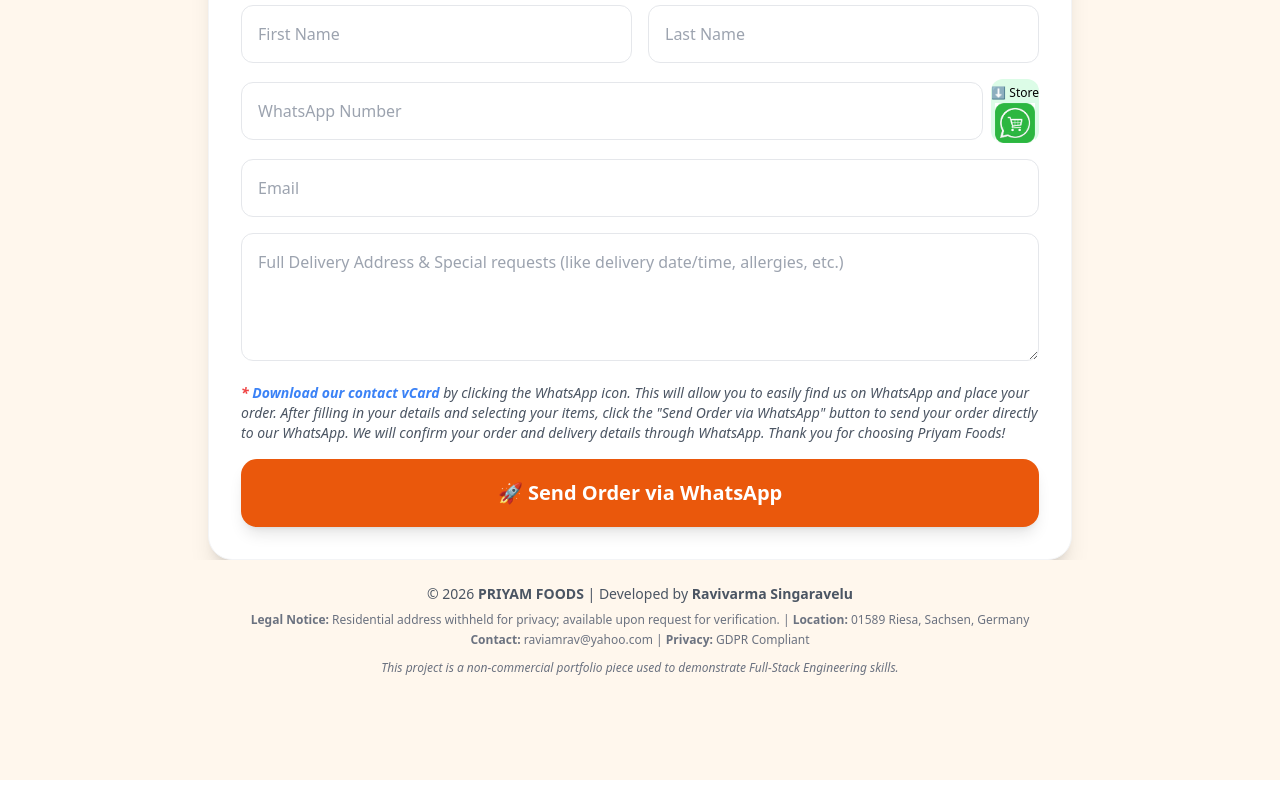
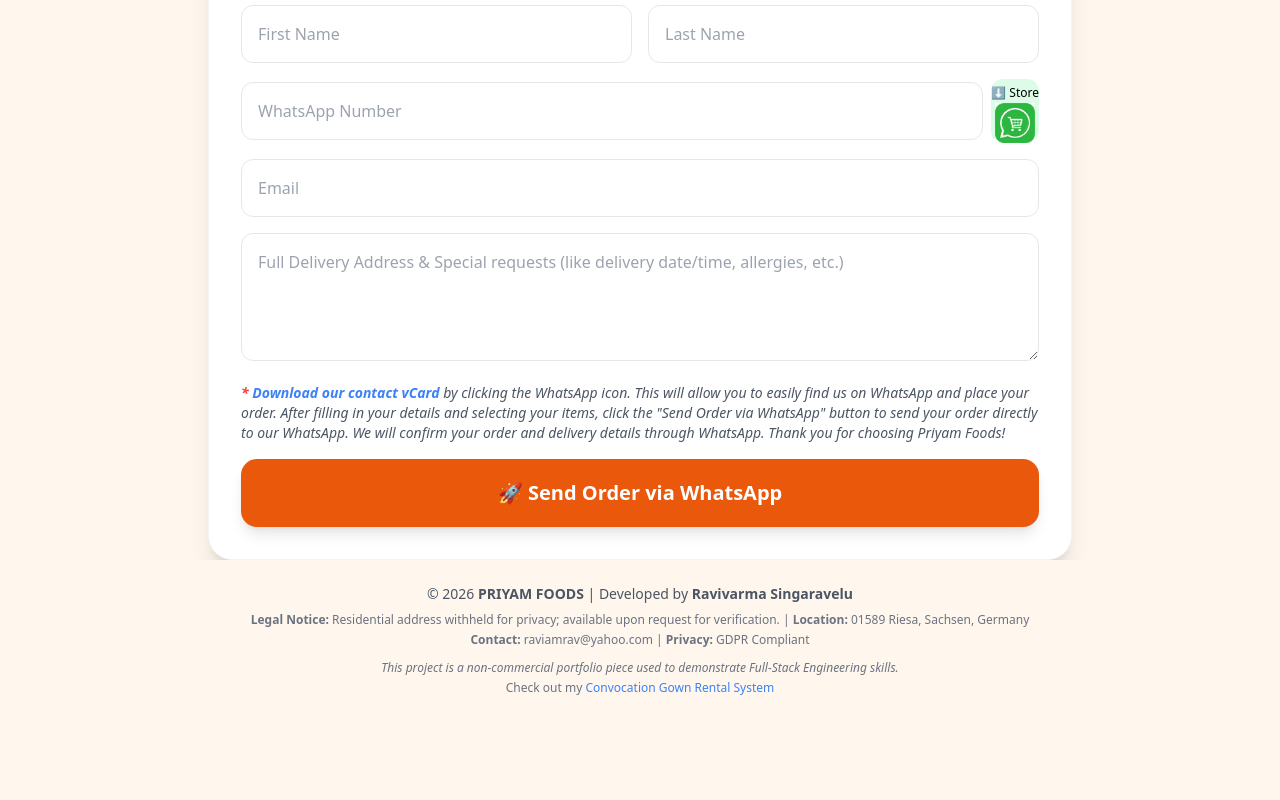
Before and after one commit to raviamrav/priyam-foods, a Vue app in the folder frontend/: page / in a window 1280 px wide. Shown: the part 324-1124 px from the top of the page. Built offline with nearby package versions, Linux system fonts and the light colour scheme; no server answers.

Commit message:
Adding SEO index reference for Convocation gown proj

```diff
--- a/frontend/src/App.vue
+++ b/frontend/src/App.vue
@@ -283,6 +283,7 @@ async function submitOrder() {
             This project is a non-commercial portfolio piece used to demonstrate
             Full-Stack Engineering skills.
           </p>
+          <p>Check out my <a href="https://convocation-gown-system.vercel.app/" class="text-blue-500 hover:underline" target="_blank">Convocation Gown Rental System</a></p>
         </div>
       </div>
     </footer>
```
